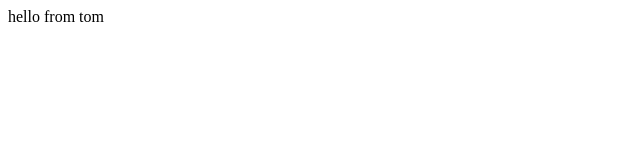
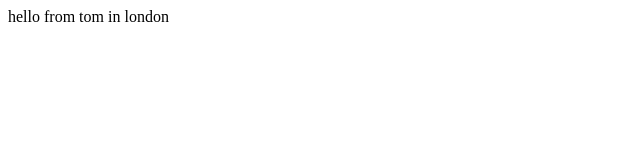
Before and after one commit to thomasmartin305/gitdemo, a plain HTML site: page index.html in a window 1280 px wide. Shown: the full height of the page, 0-640 px from the left. Drawn offline with Linux system fonts and the light colour scheme.

Commit message:
edited the file

```diff
--- a/index.html
+++ b/index.html
@@ -7,7 +7,6 @@
     <title>Document</title>
 </head>
 <body>
-    hello from tom
-
+    hello from tom in london
 </body>
 </html>
```
